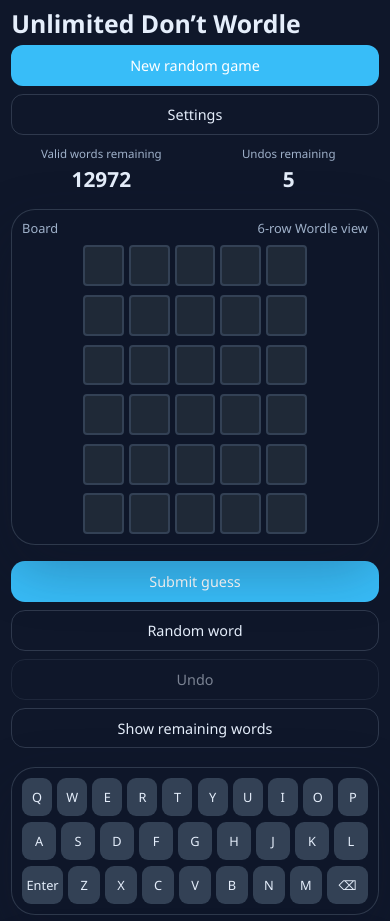
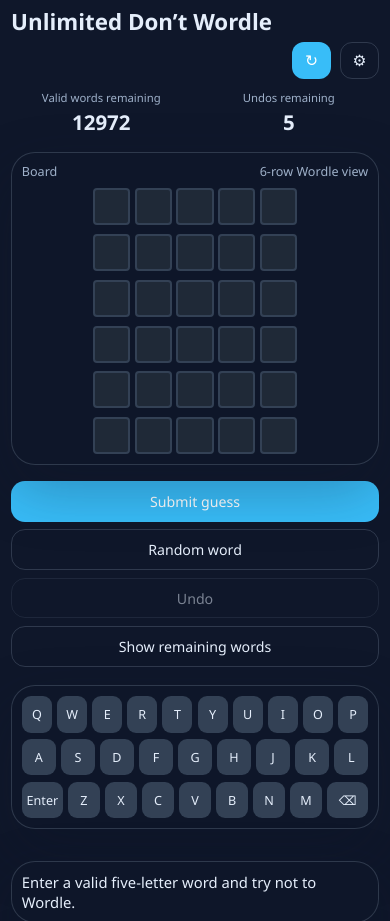
Before and after one commit to bwmendoza/unlimited-dont-wordle, a website with bundled scripts: page index.html in a window 390 px wide. Shown: the top 921 px of the page. Built offline with nearby package versions, Linux system fonts and the light colour scheme.

Commit message:
changed layout to be tighter on mobile

```diff
--- a/src/main.js
+++ b/src/main.js
@@ -30,6 +30,7 @@ let settingsOpen = false;
 let lastCompletedStatus = null;
 let pendingCompletedStatsSnapshot = null;
 let loadedAllowedGuesses = answerWords;
+let mobileFitFrame = 0;
 
 let gameState = null;
 
@@ -203,6 +204,32 @@ function closeSettingsWithoutSaving() {
   render();
 }
 
+function applyMobileViewportFit() {
+  cancelAnimationFrame(mobileFitFrame);
+
+  mobileFitFrame = requestAnimationFrame(() => {
+    document.documentElement.style.setProperty("--mobile-fit-scale", "1");
+
+    if (window.innerWidth > 640) {
+      return;
+    }
+
+    const shell = document.querySelector(".shell");
+    const keyboardCard = document.querySelector(".keyboard-card");
+    if (!shell || !keyboardCard) {
+      return;
+    }
+
+    const shellTop = shell.getBoundingClientRect().top;
+    const keyboardBottom = keyboardCard.getBoundingClientRect().bottom;
+    const neededHeight = keyboardBottom - shellTop + 8;
+    const availableHeight = window.innerHeight - 8;
+    const scale = Math.max(0.68, Math.min(1, availableHeight / neededHeight));
+
+    document.documentElement.style.setProperty("--mobile-fit-scale", scale.toFixed(3));
+  });
+}
+
 function render() {
   if (!gameState) {
     app.innerHTML = `
@@ -230,8 +257,14 @@ function render() {
           <h1>Unlimited Don’t Wordle</h1>
         </div>
         <div class="topbar-actions">
-          <button id="new-game-button" type="button">New random game</button>
-          <button id="settings-button" type="button" class="secondary">Settings</button>
+          <button id="new-game-button" type="button" aria-label="New random game">
+            <span class="button-icon" aria-hidden="true">↻</span>
+            <span class="button-label">New random game</span>
+          </button>
+          <button id="settings-button" type="button" class="secondary" aria-label="Settings">
+            <span class="button-icon" aria-hidden="true">⚙</span>
+            <span class="button-label">Settings</span>
+          </button>
         </div>
       </header>
 
@@ -402,6 +435,7 @@ function render() {
   `;
 
   bindEvents();
+  applyMobileViewportFit();
 }
 
 function bindEvents() {
@@ -609,4 +643,7 @@ async function initialize() {
   render();
 }
 
+window.addEventListener("resize", applyMobileViewportFit);
+window.addEventListener("orientationchange", applyMobileViewportFit);
+
 initialize();
--- a/src/styles.css
+++ b/src/styles.css
@@ -14,6 +14,7 @@
   --accent: #38bdf8;
   --danger: #ef4444;
   --shadow: 0 24px 60px rgba(15, 23, 42, 0.3);
+  --mobile-fit-scale: 1;
   font-family: "Avenir Next", "Segoe UI", sans-serif;
 }
 
@@ -125,6 +126,23 @@ button.danger {
   display: flex;
   gap: 0.75rem;
   flex-wrap: wrap;
+}
+
+.topbar-actions button {
+  display: inline-flex;
+  align-items: center;
+  justify-content: center;
+  gap: 0.55rem;
+}
+
+.button-icon {
+  display: none;
+  font-size: 1.1em;
+  line-height: 1;
+}
+
+.button-label {
+  display: inline;
 }
 
 .eyebrow {
@@ -634,60 +652,60 @@ h1 {
 
 @media (max-width: 640px) {
   .shell {
-    padding: 0.7rem;
+    padding: calc(0.7rem * var(--mobile-fit-scale));
   }
 
   .topbar {
     flex-direction: column;
     align-items: stretch;
-    gap: 0.55rem;
-    margin-bottom: 0.7rem;
+    gap: calc(0.55rem * var(--mobile-fit-scale));
+    margin-bottom: calc(0.7rem * var(--mobile-fit-scale));
   }
 
   .topbar-actions {
     display: grid;
     grid-template-columns: 1fr 1fr;
-    gap: 0.55rem;
+    gap: calc(0.55rem * var(--mobile-fit-scale));
   }
 
   .mobile-summary-strip {
-    gap: 0.6rem;
+    gap: calc(0.6rem * var(--mobile-fit-scale));
   }
 
   .eyebrow {
-    font-size: 0.62rem;
+    font-size: calc(0.62rem * var(--mobile-fit-scale));
     letter-spacing: 0.12em;
   }
 
   h1 {
-    font-size: clamp(1.35rem, 7vw, 1.9rem);
+    font-size: calc(1.7rem * var(--mobile-fit-scale));
     line-height: 1;
   }
 
   .topbar-actions button {
-    padding: 0.65rem 0.8rem;
+    padding: calc(0.65rem * var(--mobile-fit-scale)) calc(0.8rem * var(--mobile-fit-scale));
     border-radius: 12px;
-    font-size: 0.95rem;
+    font-size: calc(0.95rem * var(--mobile-fit-scale));
   }
 
   .board {
-    margin-top: 0.5rem;
+    margin-top: calc(0.5rem * var(--mobile-fit-scale));
   }
 
   .board-header {
-    gap: 0.3rem 0.7rem;
-    font-size: 0.86rem;
+    gap: calc(0.3rem * var(--mobile-fit-scale)) calc(0.7rem * var(--mobile-fit-scale));
+    font-size: calc(0.86rem * var(--mobile-fit-scale));
   }
 
   .board-row {
-    gap: 0.3rem;
+    gap: calc(0.3rem * var(--mobile-fit-scale));
   }
 
   .tile {
-    width: clamp(2.45rem, 14vw, 2.95rem);
-    height: clamp(2.45rem, 14vw, 2.95rem);
+    width: calc(2.65rem * var(--mobile-fit-scale));
+    height: calc(2.65rem * var(--mobile-fit-scale));
     border-radius: 4px;
-    font-size: clamp(1.05rem, 5vw, 1.4rem);
+    font-size: calc(1.22rem * var(--mobile-fit-scale));
   }
 
   .board-card,
@@ -697,35 +715,35 @@ h1 {
   .rules-card,
   .message-box,
   .status-card {
-    padding: 0.72rem;
+    padding: calc(0.72rem * var(--mobile-fit-scale));
   }
 
   .guess-form {
     grid-template-columns: 1fr;
-    gap: 0.5rem;
+    gap: calc(0.5rem * var(--mobile-fit-scale));
   }
 
   .guess-form button {
-    padding: 0.68rem 0.8rem;
-    font-size: 0.94rem;
+    padding: calc(0.68rem * var(--mobile-fit-scale)) calc(0.8rem * var(--mobile-fit-scale));
+    font-size: calc(0.94rem * var(--mobile-fit-scale));
   }
 
   .keyboard-card {
-    padding: 0.6rem;
-    gap: 0.4rem;
+    padding: calc(0.6rem * var(--mobile-fit-scale));
+    gap: calc(0.4rem * var(--mobile-fit-scale));
   }
 
   .keyboard-row {
     justify-content: stretch;
     flex-wrap: nowrap;
-    gap: 0.32rem;
+    gap: calc(0.32rem * var(--mobile-fit-scale));
   }
 
   .key {
     flex: 1 1 0;
     min-width: 0;
-    font-size: 0.86rem;
-    padding: 0.62rem 0.16rem;
+    font-size: calc(0.86rem * var(--mobile-fit-scale));
+    padding: calc(0.62rem * var(--mobile-fit-scale)) calc(0.16rem * var(--mobile-fit-scale));
     border-radius: 9px;
   }
 
@@ -739,11 +757,11 @@ h1 {
   }
 
   .mobile-metric span {
-    font-size: 0.72rem;
+    font-size: calc(0.72rem * var(--mobile-fit-scale));
   }
 
   .mobile-metric strong {
-    font-size: 1.45rem;
+    font-size: calc(1.45rem * var(--mobile-fit-scale));
   }
 
   .mobile-status-grid {
@@ -752,13 +770,13 @@ h1 {
 
   .message-box p,
   .subtle {
-    font-size: 0.94rem;
+    font-size: calc(0.94rem * var(--mobile-fit-scale));
     line-height: 1.35;
   }
 
   .word-chip {
-    font-size: 0.76rem;
-    padding: 0.32rem 0.55rem;
+    font-size: calc(0.76rem * var(--mobile-fit-scale));
+    padding: calc(0.32rem * var(--mobile-fit-scale)) calc(0.55rem * var(--mobile-fit-scale));
   }
 
   .modal {
@@ -771,7 +789,8 @@ h1 {
 
 @media (max-width: 420px) {
   .topbar-actions {
-    grid-template-columns: 1fr;
+    grid-template-columns: auto auto;
+    justify-content: end;
   }
 
   .eyebrow {
@@ -779,43 +798,56 @@ h1 {
   }
 
   h1 {
-    font-size: clamp(1.2rem, 6.5vw, 1.55rem);
+    font-size: calc(1.42rem * var(--mobile-fit-scale));
   }
 
   .tile {
-    width: clamp(2.15rem, 13vw, 2.55rem);
-    height: clamp(2.15rem, 13vw, 2.55rem);
-    font-size: clamp(0.98rem, 5.5vw, 1.2rem);
+    width: calc(2.35rem * var(--mobile-fit-scale));
+    height: calc(2.35rem * var(--mobile-fit-scale));
+    font-size: calc(1.08rem * var(--mobile-fit-scale));
   }
 
   .board-card,
   .keyboard-card,
   .remaining-panel,
   .message-box {
-    padding: 0.62rem;
+    padding: calc(0.62rem * var(--mobile-fit-scale));
   }
 
   .board-header {
-    font-size: 0.8rem;
+    font-size: calc(0.8rem * var(--mobile-fit-scale));
   }
 
   .topbar-actions button,
   .guess-form button {
-    padding: 0.62rem 0.72rem;
-    font-size: 0.9rem;
+    padding: calc(0.62rem * var(--mobile-fit-scale)) calc(0.72rem * var(--mobile-fit-scale));
+    font-size: calc(0.9rem * var(--mobile-fit-scale));
+  }
+
+  .topbar-actions button {
+    min-width: 2.45rem;
+    gap: 0;
+  }
+
+  .button-icon {
+    display: inline;
+  }
+
+  .button-label {
+    display: none;
   }
 
   .mobile-summary-strip {
-    gap: 0.45rem;
+    gap: calc(0.45rem * var(--mobile-fit-scale));
   }
 
   .mobile-metric strong {
-    font-size: 1.3rem;
+    font-size: calc(1.3rem * var(--mobile-fit-scale));
   }
 
   .key {
-    font-size: 0.8rem;
-    padding: 0.56rem 0.12rem;
+    font-size: calc(0.8rem * var(--mobile-fit-scale));
+    padding: calc(0.56rem * var(--mobile-fit-scale)) calc(0.12rem * var(--mobile-fit-scale));
   }
 
   .status-card strong,
```
